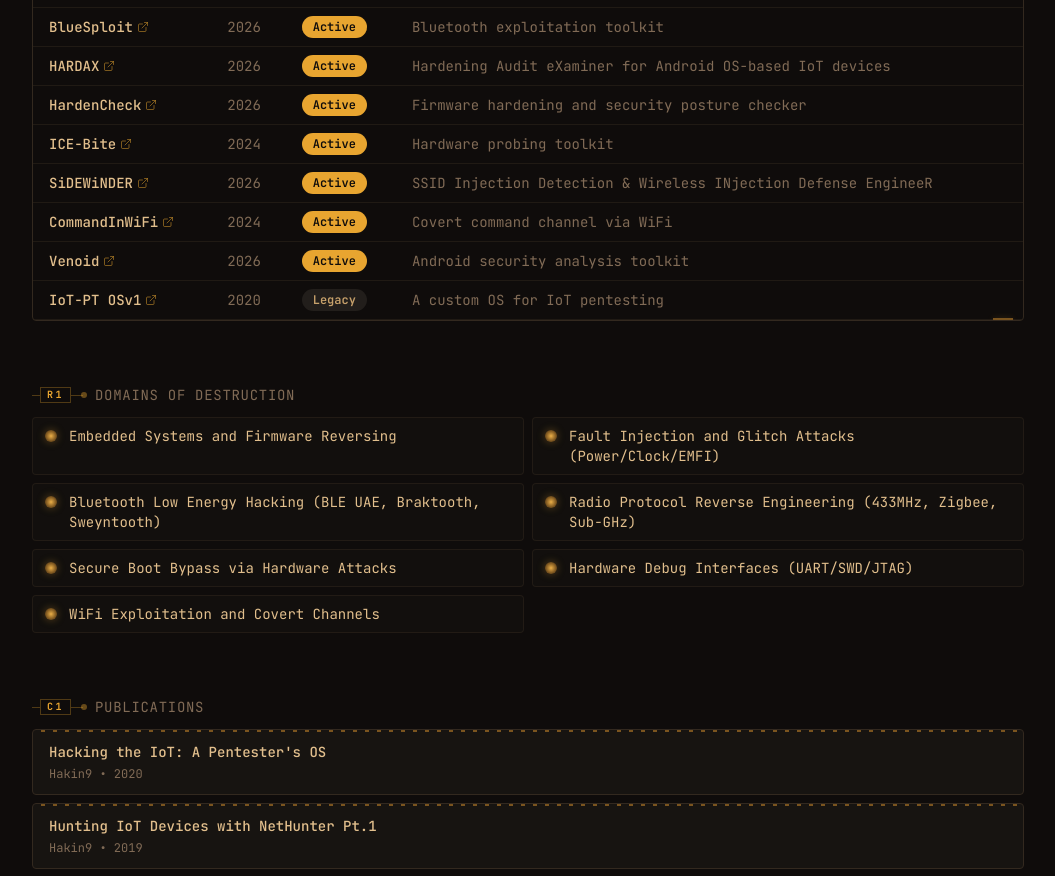
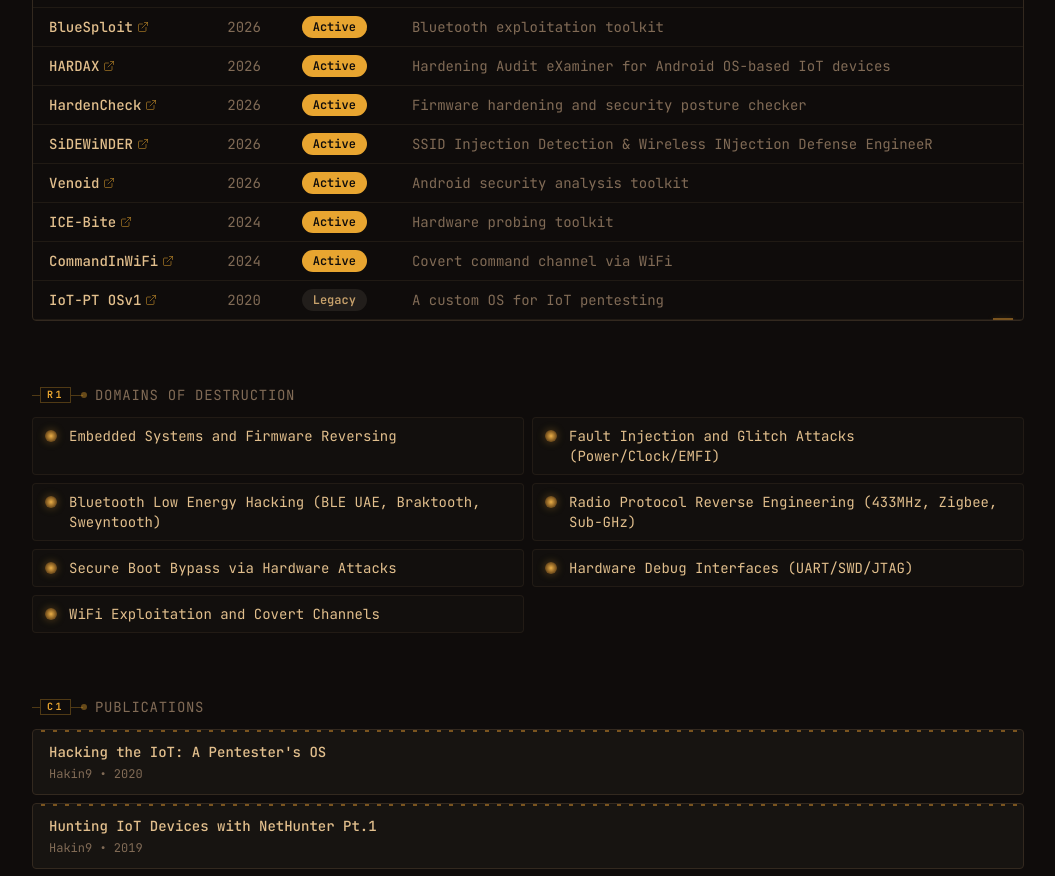
Before and after one commit to V33RU/veera.github.io, a React (Vite) app: page /#/ in a window 1280 px wide. Shown: the part 840-1716 px from the top of the page, without its empty margins (112-1167 px from the left). Built offline with nearby package versions, Linux system fonts and the light colour scheme; the HTML template or start-up script is replaced by a standard one.

Commit message:
Update projects.ts

```diff
--- a/src/data/projects.ts
+++ b/src/data/projects.ts
@@ -7,15 +7,18 @@
 }
 
 export const projects: Project[] = [
+  // 2026
   { name: "Akhanda-OS", year: 2026, track: "Active", description: "Embedded hacking OS / security platform", url: "https://github.com/akhanda-os" },
   { name: "RFSploit", year: 2026, track: "Active", description: "RF exploitation toolkit (SDR, signals, protocol attacks)", url: "https://github.com/V33RU/rfsploit" },
   { name: "BlueSploit", year: 2026, track: "Active", description: "Bluetooth exploitation toolkit", url: "https://github.com/v33ru/bluesploit" },
   { name: "HARDAX", year: 2026, track: "Active", description: "Hardening Audit eXaminer for Android OS-based IoT devices", url: "https://github.com/v33ru/hardax" },
   { name: "HardenCheck", year: 2026, track: "Active", description: "Firmware hardening and security posture checker", url: "https://github.com/v33ru/hardencheck" },
+  { name: "SiDEWiNDER", year: 2026, track: "Active", description: "SSID Injection Detection & Wireless INjection Defense EngineeR", url: "https://github.com/V33RU/sidewinder" },
+  { name: "Venoid", year: 2026, track: "Active", description: "Android security analysis toolkit", url: "https://github.com/V33RU/venoid" },
+  // 2024
   { name: "ICE-Bite", year: 2024, track: "Active", description: "Hardware probing toolkit", url: "https://github.com/iotsrg/ICEBite" },
-  { name: "SiDEWiNDER", year: 2026, track: "Active", description: "SSID Injection Detection & Wireless INjection Defense EngineeR", url: "https://github.com/V33RU/sidewinder" },
   { name: "CommandInWiFi", year: 2024, track: "Active", description: "Covert command channel via WiFi", url: "https://github.com/v33ru/CommandInWiFi-Zeroclick" },
-  { name: "Venoid", year: 2026, track: "Active", description: "Android security analysis toolkit", url: "https://github.com/V33RU/venoid" },
+  // 2020
   { name: "IoT-PT OSv1", year: 2020, track: "Legacy", description: "A custom OS for IoT pentesting", url: "https://github.com/IoT-PTv/IoT-PT-v1" },
 ];
 
```
